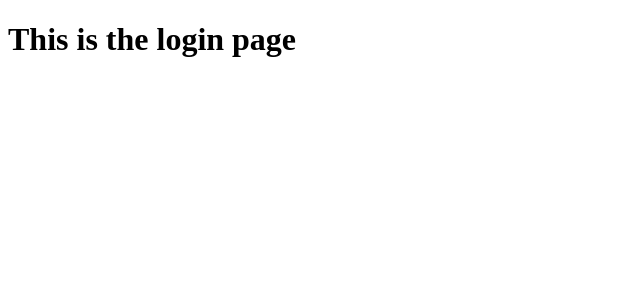
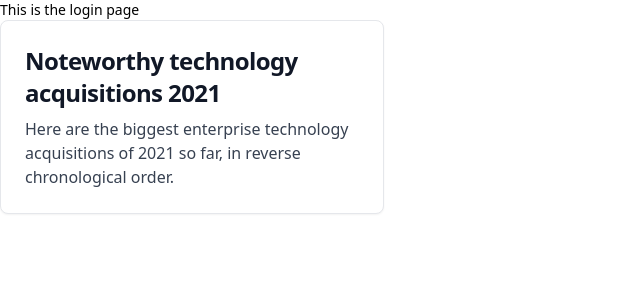
Before and after one commit to EditecAgs/sied_frontend, a Vue app: page / in a window 1280 px wide. Shown: the top 300 px of the page, without its empty margins (0-640 px from the left). Built offline with nearby package versions, Linux system fonts and the light colour scheme.

Commit message:
build :package: Added tailwind package to project

```diff
--- a/postcss.config.js
+++ b/postcss.config.js
@@ -1,6 +1,7 @@
+// postcss.config.js
 module.exports = {
     plugins: {
-        //tailwindcss: {},
+        tailwindcss: {},
         autoprefixer: {},
     },
-};
+}
--- /dev/null
+++ b/src/css/index.css
@@ -0,0 +1,3 @@
+@tailwind base;
+@tailwind components;
+@tailwind utilities;
--- a/src/main.js
+++ b/src/main.js
@@ -2,7 +2,7 @@
 import App from './App.vue'
 import router from './router'
 import generateRouter from './router';
-//import './css/index.css';
+import './css/index.css';
 //import alvue from '@myshell/alvue';
 
 createApp(App)
--- a/src/style.css
+++ /dev/null
@@ -1,79 +0,0 @@
-:root {
-  font-family: system-ui, Avenir, Helvetica, Arial, sans-serif;
-  line-height: 1.5;
-  font-weight: 400;
-
-  color-scheme: light dark;
-  color: rgba(255, 255, 255, 0.87);
-  background-color: #242424;
-
-  font-synthesis: none;
-  text-rendering: optimizeLegibility;
-  -webkit-font-smoothing: antialiased;
-  -moz-osx-font-smoothing: grayscale;
-}
-
-a {
-  font-weight: 500;
-  color: #646cff;
-  text-decoration: inherit;
-}
-a:hover {
-  color: #535bf2;
-}
-
-body {
-  margin: 0;
-  display: flex;
-  place-items: center;
-  min-width: 320px;
-  min-height: 100vh;
-}
-
-h1 {
-  font-size: 3.2em;
-  line-height: 1.1;
-}
-
-button {
-  border-radius: 8px;
-  border: 1px solid transparent;
-  padding: 0.6em 1.2em;
-  font-size: 1em;
-  font-weight: 500;
-  font-family: inherit;
-  background-color: #1a1a1a;
-  cursor: pointer;
-  transition: border-color 0.25s;
-}
-button:hover {
-  border-color: #646cff;
-}
-button:focus,
-button:focus-visible {
-  outline: 4px auto -webkit-focus-ring-color;
-}
-
-.card {
-  padding: 2em;
-}
-
-#app {
-  max-width: 1280px;
-  margin: 0 auto;
-  padding: 2rem;
-  text-align: center;
-}
-
-@media (prefers-color-scheme: light) {
-  :root {
-    color: #213547;
-    background-color: #ffffff;
-  }
-  a:hover {
-    color: #747bff;
-  }
-  button {
-    background-color: #f9f9f9;
-  }
-}
--- a/src/views/LoginView.vue
+++ b/src/views/LoginView.vue
@@ -1,3 +1,9 @@
 <template>
-	<h1>This is the login page</h1>
+	<h1 class="text-sm">This is the login page</h1>
+
+	<a href="#" class="block max-w-sm p-6 bg-white border border-gray-200 rounded-lg shadow-sm hover:bg-gray-100 dark:bg-gray-800 dark:border-gray-700 dark:hover:bg-gray-700">
+
+		<h5 class="mb-2 text-2xl font-bold tracking-tight text-gray-900 dark:text-white">Noteworthy technology acquisitions 2021</h5>
+		<p class="font-normal text-gray-700 dark:text-gray-400">Here are the biggest enterprise technology acquisitions of 2021 so far, in reverse chronological order.</p>
+	</a>
 </template>
--- /dev/null
+++ b/tailwind.config.js
@@ -0,0 +1,21 @@
+module.exports = {
+    darkMode: 'class',
+    content: ['./index.html', './src/**/*.{vue,js,ts,jsx,tsx}'],
+    theme: {
+        extend: {
+            colors: {
+                dark_blue: {
+                    500: '#000656',
+                },
+                gray: {
+                    450: '#848484',
+                },
+                purple: {
+                    300: '#8d6ef6',
+                    600: '#4C33CF',
+                },
+            },
+        },
+    },
+    plugins: [],
+};
--- a/vite.config.js
+++ b/vite.config.js
@@ -3,5 +3,7 @@
 
 // https://vite.dev/config/
 export default defineConfig({
-  plugins: [vue()],
+  plugins: [
+      vue(),
+  ],
 })
```
Also changed, not shown: package.json (+5 -2 lines), 1 other file (tests, documents, lock files or other folders).
